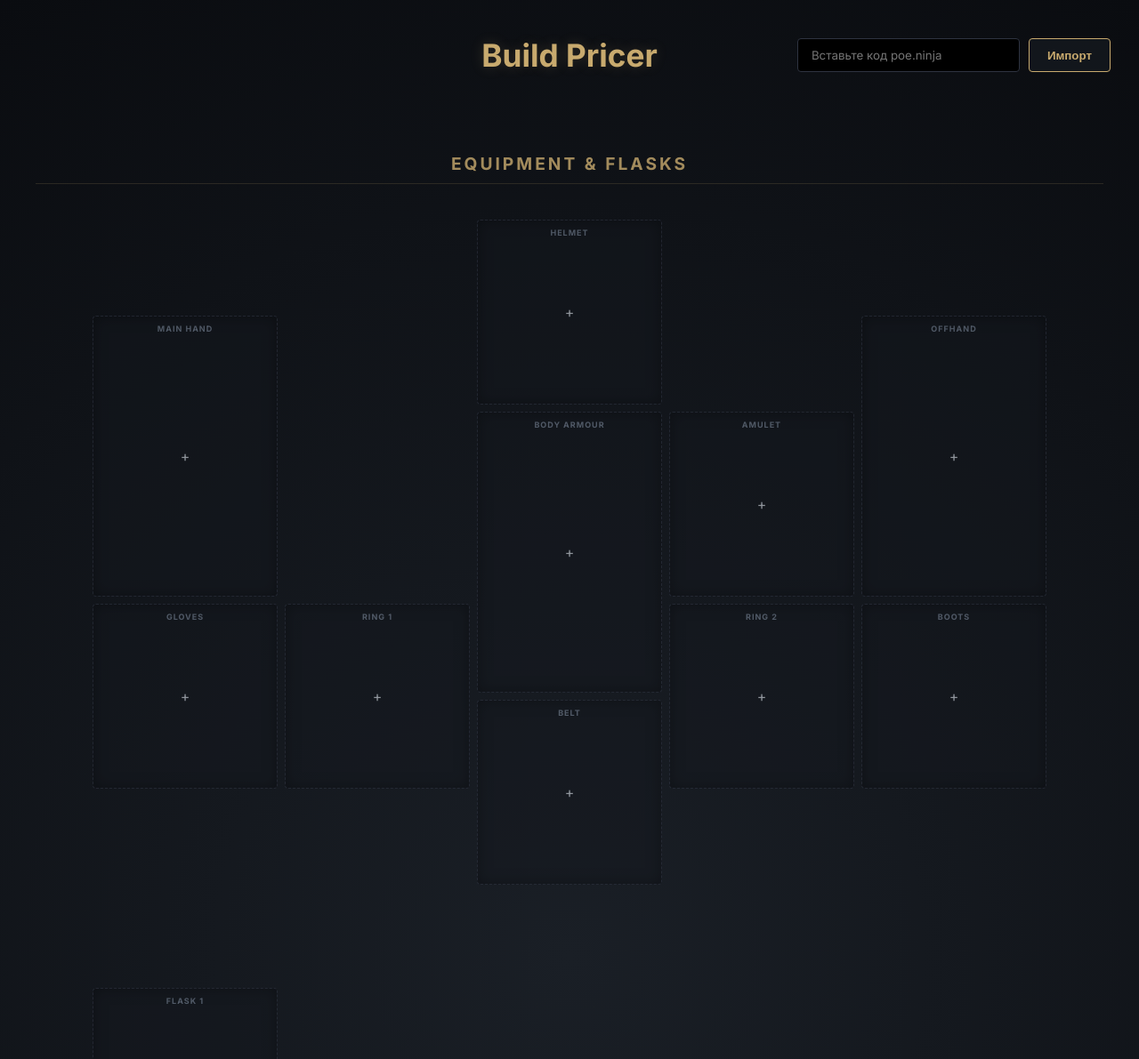
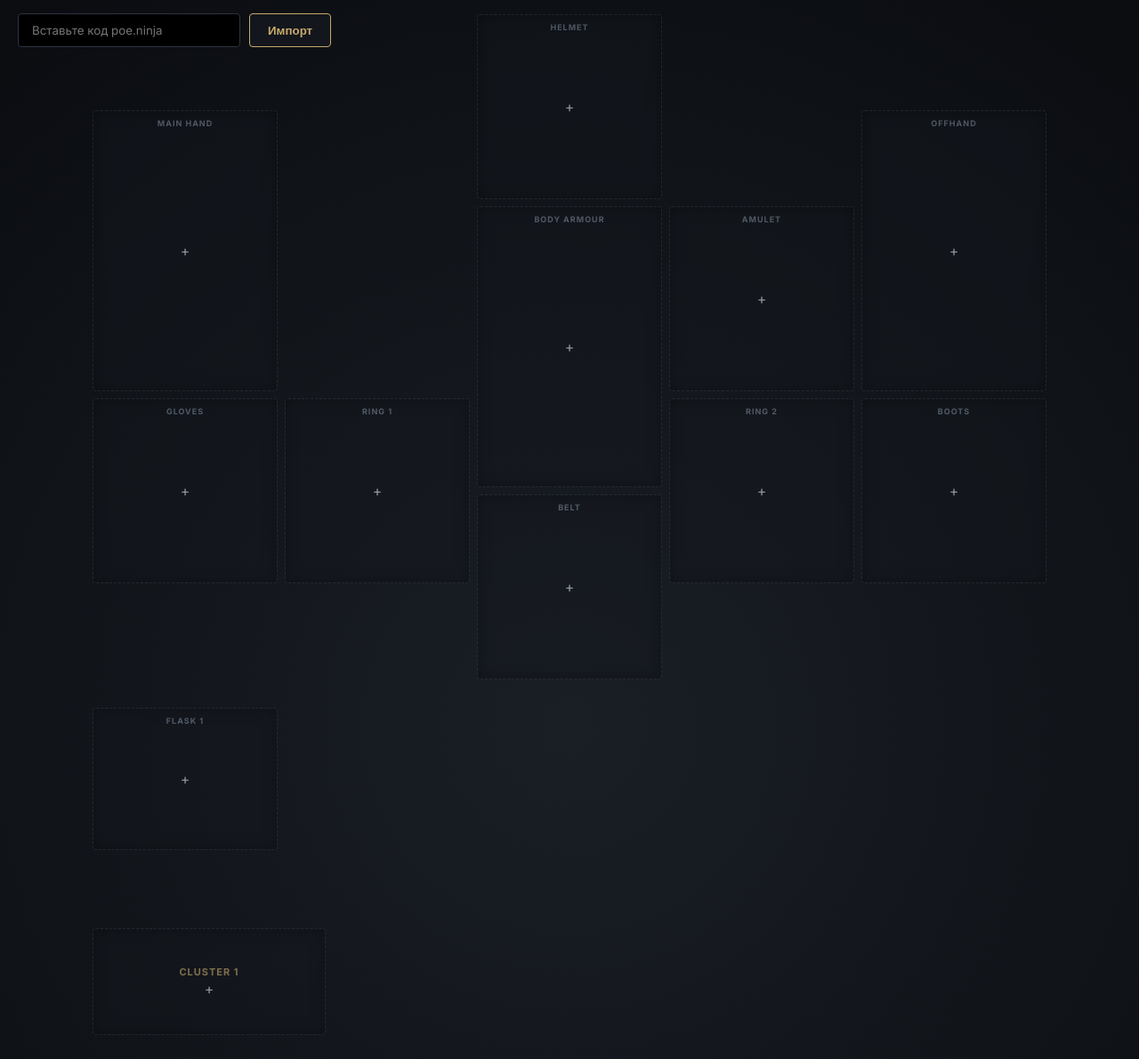
Before and after one commit to EazzzyMax/buildPricer, a plain HTML site: page index.html in a window 1280 px wide. Shown: the top 1191 px of the page at 89% size. Drawn offline with Linux system fonts and the light colour scheme.

Commit message:
фласки отцепил

```diff
--- a/index.html
+++ b/index.html
@@ -35,19 +35,16 @@
             display: flex;
             flex-direction: column;
             align-items: center;
-            padding: 2rem;
-        }
-
-        .header {
-            margin-bottom: 2rem;
-            text-align: center;
-        }
-
-        .header h1 {
-            font-size: 2.5rem;
-            color: var(--accent-gold);
-            text-shadow: 0 0 15px var(--glow-color);
-            margin-bottom: 0.5rem;
+            padding: 1rem 2rem;
+        }
+
+        .header-import {
+            position: absolute;
+            top: 15px;
+            left: 20px;
+            display: flex;
+            gap: 10px;
+            z-index: 100;
         }
 
         /* Inventory Layout */
@@ -63,9 +60,23 @@
         .equipment-grid {
             display: grid;
             grid-template-columns: repeat(10, 100px);
-            grid-template-rows: repeat(10, 100px);
+            grid-template-rows: repeat(7, 100px);
             gap: 8px;
             justify-content: center;
+        }
+
+        .flasks-grid {
+            display: grid;
+            grid-template-columns: repeat(5, 208px);
+            gap: 8px;
+            justify-content: center;
+            width: 1072px;
+            margin: 0 auto 2rem auto;
+        }
+
+        .flasks-grid .slot {
+            height: 160px;
+            /* Flasks are a bit taller */
         }
 
         .jewels-grid {
@@ -388,30 +399,10 @@
             grid-row: 6 / 8;
         }
 
-        /* Flasks in Grid (Row 9-10, skip Row 8 for spacing) */
-        .slot[data-slot="flask1"] {
-            grid-column: 1 / 3;
-            grid-row: 9 / 11;
-        }
-
-        .slot[data-slot="flask2"] {
-            grid-column: 3 / 5;
-            grid-row: 9 / 11;
-        }
-
-        .slot[data-slot="flask3"] {
-            grid-column: 5 / 7;
-            grid-row: 9 / 11;
-        }
-
-        .slot[data-slot="flask4"] {
-            grid-column: 7 / 9;
-            grid-row: 9 / 11;
-        }
-
-        .slot[data-slot="flask5"] {
-            grid-column: 9 / 11;
-            grid-row: 9 / 11;
+        /* Flasks in standalone grid - no absolute positioning needed */
+        .flasks-grid .slot[data-slot^="flask"] {
+            grid-column: auto;
+            grid-row: auto;
         }
 
         .flask-slot {
@@ -1047,22 +1038,6 @@
             margin-bottom: 3rem;
             min-height: 60px;
         }
-
-        .header h1 {
-            font-size: 2.2rem;
-            color: var(--accent-gold);
-            text-shadow: 0 0 15px var(--glow-color);
-            margin: 0;
-        }
-
-        .header-import {
-            position: absolute;
-            right: 0;
-            top: 50%;
-            transform: translateY(-50%);
-            display: flex;
-            gap: 10px;
-        }
     </style>
 </head>
 
@@ -1070,14 +1045,11 @@
     <div id="notification-container"></div>
     <div id="item-tooltip-root"></div>
 
-    <header class="header">
-        <h1>Build Pricer</h1>
-        <div class="header-import">
-            <input type="text" id="import-url" class="import-input" style="width: 250px;"
-                placeholder="Вставьте код poe.ninja">
-            <button class="import-btn" onclick="importCharacter()" id="import-btn-text">Импорт</button>
-        </div>
-    </header>
+    <div class="header-import">
+        <input type="text" id="import-url" class="import-input" style="width: 250px;"
+            placeholder="Вставьте код poe.ninja">
+        <button class="import-btn" onclick="importCharacter()" id="import-btn-text">Импорт</button>
+    </div>
 
     <div id="floating-copy-icon">
         <svg xmlns="http://www.w3.org/2000/svg" width="14" height="14" viewBox="0 0 24 24" fill="none"
@@ -1088,21 +1060,18 @@
     </div>
 
     <div class="inventory-wrapper">
-        <div class="section-title">Equipment & Flasks</div>
         <div class="equipment-grid" id="eq-grid"></div>
-
-        <div id="clusters-container">
-            <div class="section-title">Cluster Jewels</div>
+        <div class="flasks-grid" id="flasks-grid"></div>
+
+        <div id="clusters-container" style="margin-bottom: 1rem;">
             <div class="jewels-grid" id="clusters-grid"></div>
         </div>
 
-        <div id="base-jewels-container">
-            <div class="section-title">Base Jewels</div>
+        <div id="base-jewels-container" style="margin-bottom: 1rem;">
             <div class="jewels-grid" id="base-jewels-grid"></div>
         </div>
 
         <div id="other-jewels-container">
-            <div class="section-title">Other</div>
             <div class="jewels-grid" id="other-jewels-grid"></div>
         </div>
     </div>
@@ -1315,6 +1284,7 @@
 
             // Clear all grids
             eqGrid.innerHTML = '';
+            document.getElementById('flasks-grid').innerHTML = '';
             document.getElementById('clusters-grid').innerHTML = '';
             document.getElementById('base-jewels-grid').innerHTML = '';
             document.getElementById('other-jewels-grid').innerHTML = '';
@@ -1325,10 +1295,11 @@
             });
 
             // Render flasks (Occupied + 1 extra, up to 5)
+            const flasksGrid = document.getElementById('flasks-grid');
             let lastFlask = -1;
             FLASK_SLOTS.forEach((id, i) => { if (items[id]) lastFlask = i; });
             FLASK_SLOTS.slice(0, Math.min(5, lastFlask + 2)).forEach((id, i) => {
-                eqGrid.appendChild(createSlot(id, `Flask ${i + 1}`, true));
+                flasksGrid.appendChild(createSlot(id, `Flask ${i + 1}`, true));
             });
 
             // Render Jewel types (Occupied + 1 extra)
```
